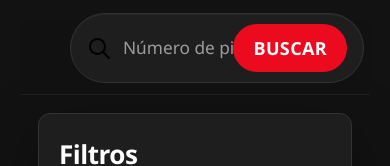
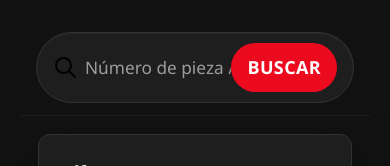
Before and after one commit to Albin-or/Catalogo-react, a React (Vite) app: page / in a window 390 px wide. Shown: the top 166 px of the page. Built offline with nearby package versions, Linux system fonts and the light colour scheme.

Commit message:
Update Navbar.module.css

```diff
--- a/src/components/Navbar.module.css
+++ b/src/components/Navbar.module.css
@@ -108,3 +108,31 @@
     transform: translateY(-1px);
     box-shadow: 0 12px 24px rgba(235,10,30,0.2);
 }
+
+@media (max-width: 768px) {
+    .navigation {
+        flex-wrap: wrap;
+        justify-content: center;
+        gap: 12px;
+        padding: 12px 16px;
+        min-height: auto;
+        max-height: none;
+    }
+
+    .logo {
+        display: none;
+    }
+
+    .search {
+        max-width: 100%;
+        width: 100%;
+    }
+
+    .searchIcon {
+        margin-right: 8px;
+    }
+
+    .search button {
+        padding: 10px 16px;
+    }
+}
```
